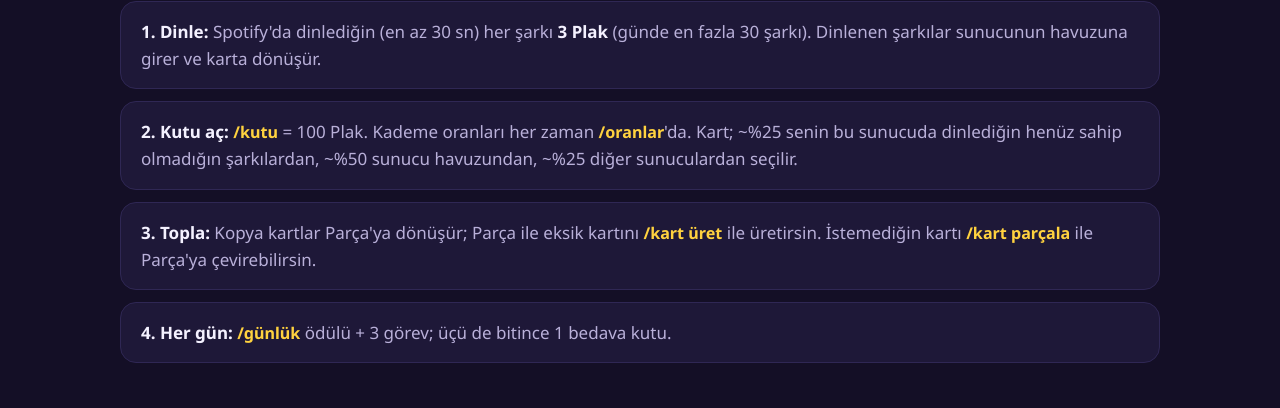
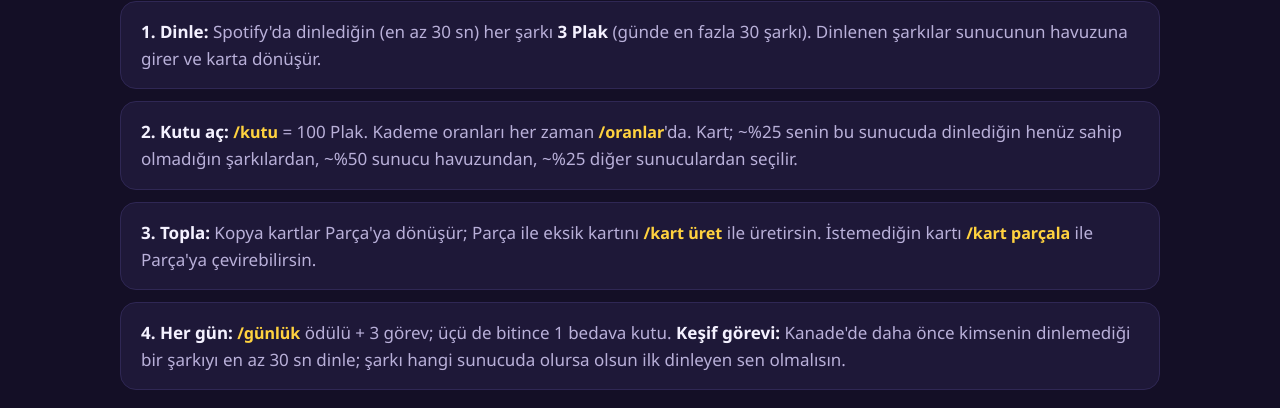
Before and after one commit to kanadebot/kanadebot.github.io, a plain HTML site: page rehber.html in a window 1280 px wide. Shown: the part 357-765 px from the top of the page. Drawn offline with Linux system fonts and the light colour scheme.

Commit message:
Siteyi güncelle (kanade-bot 0d71164)

```diff
--- a/rehber.html
+++ b/rehber.html
@@ -49,7 +49,7 @@
       <li><strong>1. Dinle:</strong> Spotify'da dinlediğin (en az 30 sn) her şarkı <strong>3 Plak</strong> (günde en fazla 30 şarkı). Dinlenen şarkılar sunucunun havuzuna girer ve karta dönüşür.</li>
       <li><strong>2. Kutu aç:</strong> <code>/kutu</code> = 100 Plak. Kademe oranları her zaman <code>/oranlar</code>'da. Kart; ~%25 senin bu sunucuda dinlediğin henüz sahip olmadığın şarkılardan, ~%50 sunucu havuzundan, ~%25 diğer sunuculardan seçilir.</li>
       <li><strong>3. Topla:</strong> Kopya kartlar Parça'ya dönüşür; Parça ile eksik kartını <code>/kart üret</code> ile üretirsin. İstemediğin kartı <code>/kart parçala</code> ile Parça'ya çevirebilirsin.</li>
-      <li><strong>4. Her gün:</strong> <code>/günlük</code> ödülü + 3 görev; üçü de bitince 1 bedava kutu.</li>
+      <li><strong>4. Her gün:</strong> <code>/günlük</code> ödülü + 3 görev; üçü de bitince 1 bedava kutu. <strong>Keşif görevi:</strong> Kanade'de daha önce kimsenin dinlemediği bir şarkıyı en az 30 sn dinle; şarkı hangi sunucuda olursa olsun ilk dinleyen sen olmalısın.</li>
     </ol>
   </section>
   <section>
```
Also changed, not shown: en/guide.html (+1 -1 lines).
